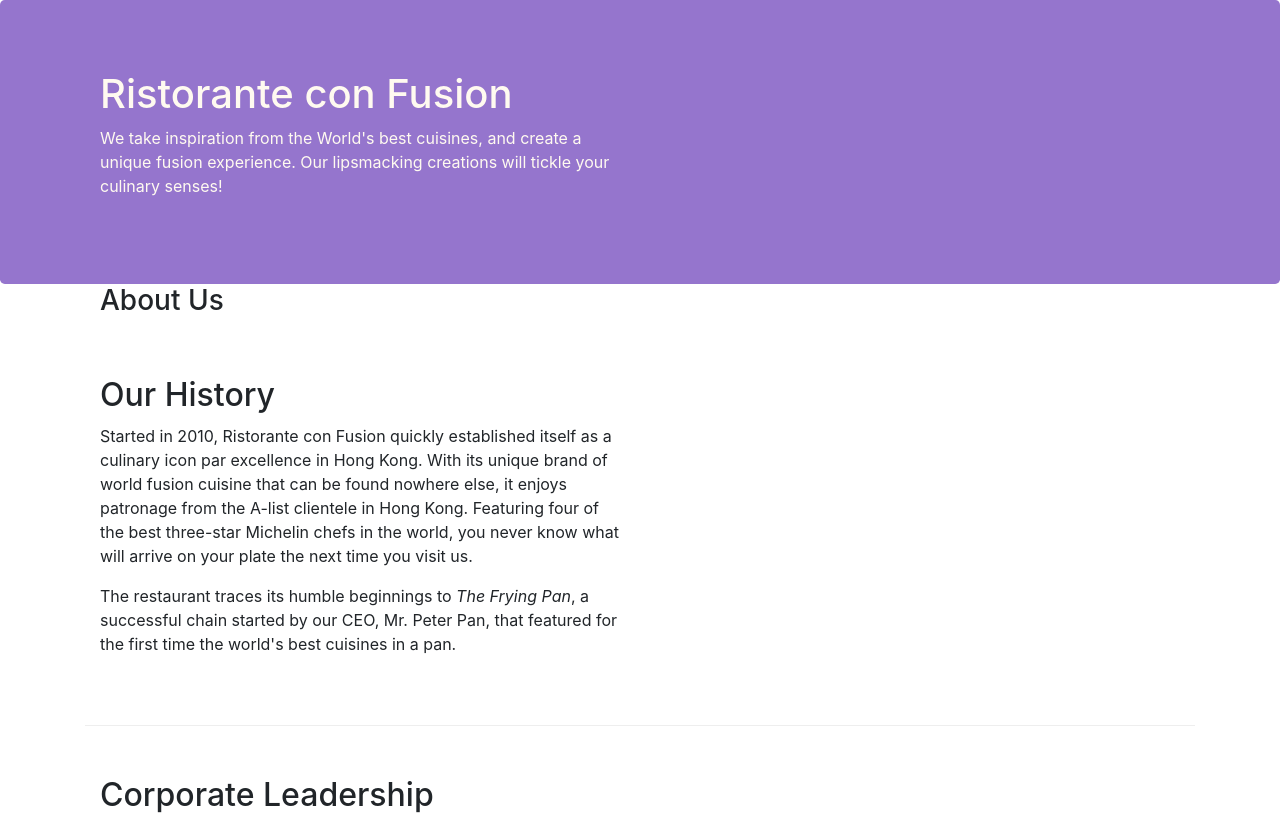
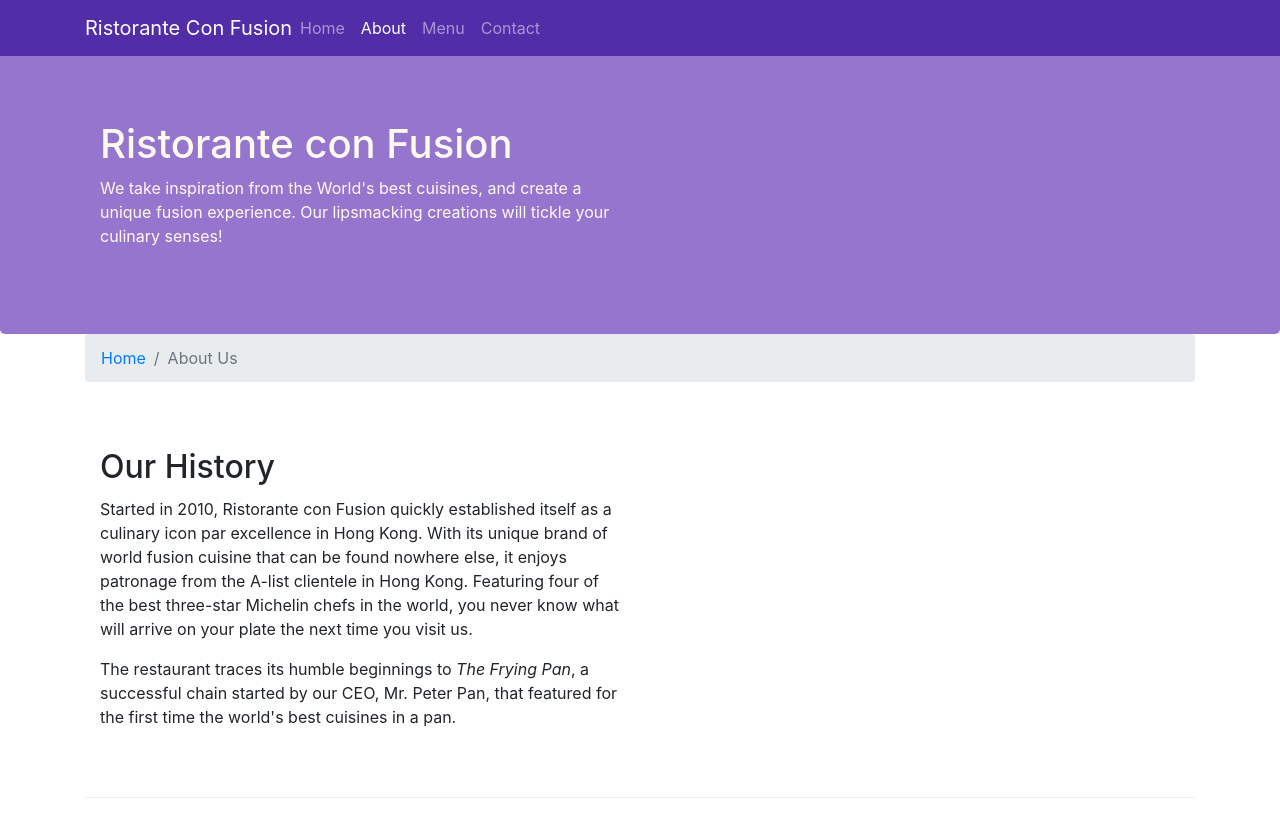
Before and after one commit to audreynmy/bootstrap-week2, a website: page aboutus.html in a window 1280 px wide. Shown: the top 817 px of the page. Drawn offline with nearby package versions, Linux system fonts and the light colour scheme.

Commit message:
breadcrumbs & navbar

```diff
--- a/aboutus.html
+++ b/aboutus.html
@@ -1,23 +1,41 @@
 <!DOCTYPE html>
 <html lang="en">
+
 <head>
   <meta charset="UTF-8">
   <meta http-equiv="X-UA-Compatible" content="IE=edge">
   <meta name="viewport" content="width=device-width, initial-scale=1.0">
-  <link rel="stylesheet" href="node_modules/bootstrap/dist/css/bootstrap.min.css"/>
-  <link rel="stylesheet" href="./css/styles.css"/>
+  <link rel="stylesheet" href="node_modules/bootstrap/dist/css/bootstrap.min.css" />
+  <link rel="stylesheet" href="./css/styles.css" />
 
   <title>Ristorante Con Fusion: About Us</title>
 </head>
 
 <body>
+  <nav class="navbar navbar-dark navbar-expand-sm fixed-top">
+    <div class="container">
+      <button class="navbar-toggler" type="button" data-toggle="collapse" data-target="#Navbar">
+        <span class="navbar-toggler-icon"></span>
+      </button>
+      <a class="navbar-brand mr-auto" href="/index.html">Ristorante Con Fusion</a>
+      <div class="collapse navbar-collapse" id="Navbar">
+        <ul class="navbar-nav mr-auto">
+          <li class="nav-item"><a class="nav-link" href="/index.html">Home</a></li>
+          <li class="nav-item active"><a class="nav-link" href="/aboutus.html">About</a></li>
+          <li class="nav-item"><a class="nav-link" href="#">Menu</a></li>
+          <li class="nav-item"><a class="nav-link" href="#">Contact</a></li>
+        </ul>
+      </div>
+    </div>
+  </nav>
 
   <header class="jumbotron">
     <div class="container">
       <div class="row row-header">
         <div class="col-12 col-sm-6">
           <h1>Ristorante con Fusion</h1>
-                    <p>We take inspiration from the World's best cuisines, and create a unique fusion experience. Our lipsmacking creations will tickle your culinary senses!</p>
+          <p>We take inspiration from the World's best cuisines, and create a unique fusion experience. Our lipsmacking
+            creations will tickle your culinary senses!</p>
         </div>
         <div class="col-12 col-sm">
         </div>
@@ -28,7 +46,10 @@
   <div>
     <div class="container">
       <div class="row row-header">
-               <h3 class="col-12">About Us</h3>
+        <ol class="col-12 breadcrumb">
+          <li class="breadcrumb-item"><a href="/index.html">Home</a></li>
+          <li class="breadcrumb-item active">About Us</li>
+        </ol>
         <hr>
       </div>
     </div>
@@ -37,8 +58,12 @@
       <div class="row row-content">
         <h2 class="col-12">Our History</h2>
         <div class="col-12 col-sm-6">
-                <p>Started in 2010, Ristorante con Fusion quickly established itself as a culinary icon par excellence in Hong Kong. With its unique brand of world fusion cuisine that can be found nowhere else, it enjoys patronage from the A-list clientele in Hong Kong.  Featuring four of the best three-star Michelin chefs in the world, you never know what will arrive on your plate the next time you visit us.</p>
-                <p>The restaurant traces its humble beginnings to <em>The Frying Pan</em>, a successful chain started by our CEO, Mr.
+          <p>Started in 2010, Ristorante con Fusion quickly established itself as a culinary icon par excellence in Hong
+            Kong. With its unique brand of world fusion cuisine that can be found nowhere else, it enjoys patronage from
+            the A-list clientele in Hong Kong. Featuring four of the best three-star Michelin chefs in the world, you
+            never know what will arrive on your plate the next time you visit us.</p>
+          <p>The restaurant traces its humble beginnings to <em>The Frying Pan</em>, a successful chain started by our
+            CEO, Mr.
             Peter Pan, that featured for the first time the world's best cuisines in a pan.</p>
         </div>
       </div>
@@ -51,13 +76,27 @@
       <div class="row row-content">
         <h2 class="col-12">Corporate Leadership</h2>
         <h3>Peter Pan <small>Chief Epicurious Officer</small></h3>
-                <p class="d-none d-sm-block">Our CEO, Peter, credits his hardworking East Asian immigrant parents who undertook the arduous journey to the shores of America with the intention of giving their children the best future. His mother's wizardy in the kitchen whipping up the tastiest dishes with whatever is available inexpensively at the supermarket, was his first inspiration to create the fusion cuisines for which <em>The Frying Pan</em> became well known. He brings his zeal for fusion cuisines to this restaurant, pioneering cross-cultural culinary connections.</p>
+        <p class="d-none d-sm-block">Our CEO, Peter, credits his hardworking East Asian immigrant parents who undertook
+          the arduous journey to the shores of America with the intention of giving their children the best future. His
+          mother's wizardy in the kitchen whipping up the tastiest dishes with whatever is available inexpensively at
+          the supermarket, was his first inspiration to create the fusion cuisines for which <em>The Frying Pan</em>
+          became well known. He brings his zeal for fusion cuisines to this restaurant, pioneering cross-cultural
+          culinary connections.</p>
         <h3>Dhanasekaran Witherspoon <small>Chief Food Officer</small></h3>
-                <p class="d-none d-sm-block">Our CFO, Danny, as he is affectionately referred to by his colleagues, comes from a long established family tradition in farming and produce. His experiences growing up on a farm in the Australian outback gave him great appreciation for varieties of food sources. As he puts it in his own words, <em>Everything that runs, wins, and everything that stays, pays!</em></p>
+        <p class="d-none d-sm-block">Our CFO, Danny, as he is affectionately referred to by his colleagues, comes from a
+          long established family tradition in farming and produce. His experiences growing up on a farm in the
+          Australian outback gave him great appreciation for varieties of food sources. As he puts it in his own words,
+          <em>Everything that runs, wins, and everything that stays, pays!</em></p>
         <h3>Agumbe Tang <small>Chief Taste Officer</small></h3>
-                <p class="d-none d-sm-block">Blessed with the most discerning gustatory sense, Agumbe, our CTO, personally ensures that every dish that we serve meets his exacting tastes. Our chefs dread the tongue lashing that ensues if their dish does not meet his exacting standards. He lives by his motto, <em>You click only if you survive my lick.</em></p>
+        <p class="d-none d-sm-block">Blessed with the most discerning gustatory sense, Agumbe, our CTO, personally
+          ensures that every dish that we serve meets his exacting tastes. Our chefs dread the tongue lashing that
+          ensues if their dish does not meet his exacting standards. He lives by his motto, <em>You click only if you
+            survive my lick.</em></p>
         <h3>Alberto Somayya <small>Executive Chef</small></h3>
-                <p class="d-none d-sm-block">Award winning three-star Michelin chef with wide International experience having worked closely with whos-who in the culinary world, he specializes in creating mouthwatering Indo-Italian fusion experiences. He says, <em>Put together the cuisines from the two craziest cultures, and you get a winning hit! Amma Mia!</em></p>
+        <p class="d-none d-sm-block">Award winning three-star Michelin chef with wide International experience having
+          worked closely with whos-who in the culinary world, he specializes in creating mouthwatering Indo-Italian
+          fusion experiences. He says, <em>Put together the cuisines from the two craziest cultures, and you get a
+            winning hit! Amma Mia!</em></p>
       </div>
     </div>
 
@@ -107,4 +146,12 @@
 
 </body>
 
+<script src="https://code.jquery.com/jquery-3.2.1.slim.min.js"
+  integrity="sha384-KJ3o2DKtIkvYIK3UENzmM7KCkRr/rE9/Qpg6aAZGJwFDMVNA/GpGFF93hXpG5KkN" crossorigin="anonymous"></script>
+<script src="https://maxcdn.bootstrapcdn.com/bootstrap/4.0.0-beta/js/bootstrap.min.js"
+  integrity="sha384-h0AbiXch4ZDo7tp9hKZ4TsHbi047NrKGLO3SEJAg45jXxnGIfYzk4Si90RDIqNm1" crossorigin="anonymous"></script>
+<script src="https://cdnjs.cloudflare.com/ajax/libs/popper.js/1.11.0/umd/popper.min.js"
+  integrity="sha384-b/U6ypiBEHpOf/4+1nzFpr53nxSS+GLCkfwBdFNTxtclqqenISfwAzpKaMNFNmj4" crossorigin="anonymous"></script>
+
+
 </html>
--- a/css/styles.css
+++ b/css/styles.css
@@ -28,3 +28,12 @@
   margin: 0px;
   color: #0f0f0f
 }
+
+body{
+  padding: 50px 0px 0px 0px;
+  z-index:0;
+}
+
+.navbar-dark {
+   background-color: #512DA8;
+}
```
Also changed, not shown: index.html (+34 -7 lines). Lines whose indentation alone changed are shown as unchanged.
